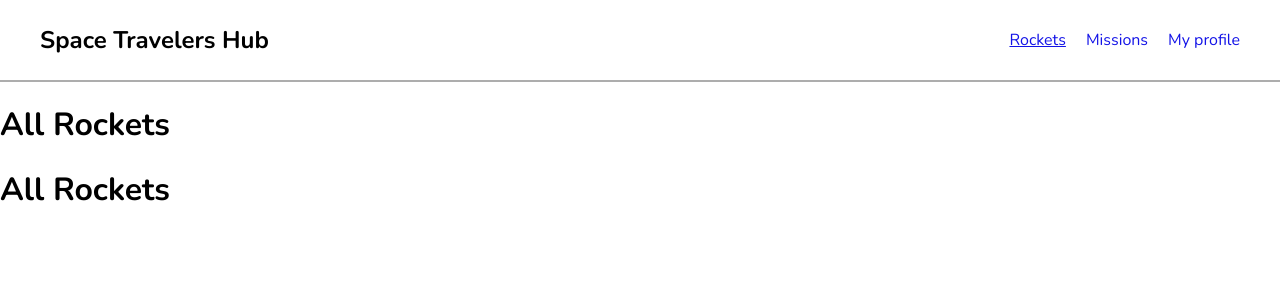
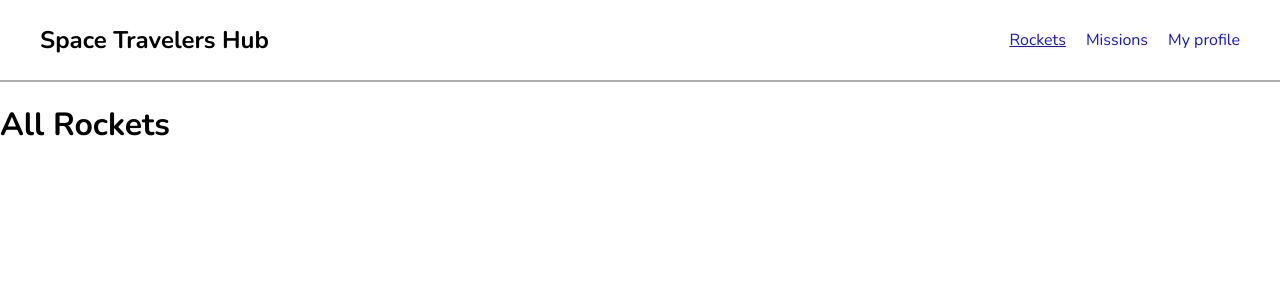
Before and after one commit to Baayeh/space-traveler, a React (Create React App) app: page / in a window 1280 px wide. Shown: the top 300 px of the page. Built offline with nearby package versions, Linux system fonts and the light colour scheme; no server answers.

Commit message:
Fix conflicts

```diff
--- a/src/pages/Rocket.js
+++ b/src/pages/Rocket.js
@@ -15,7 +15,6 @@ const Rocket = () => {
   return (
     <div>
       <h1>All Rockets</h1>
-      <h1>All Rockets</h1>
     </div>
   );
 };
```
